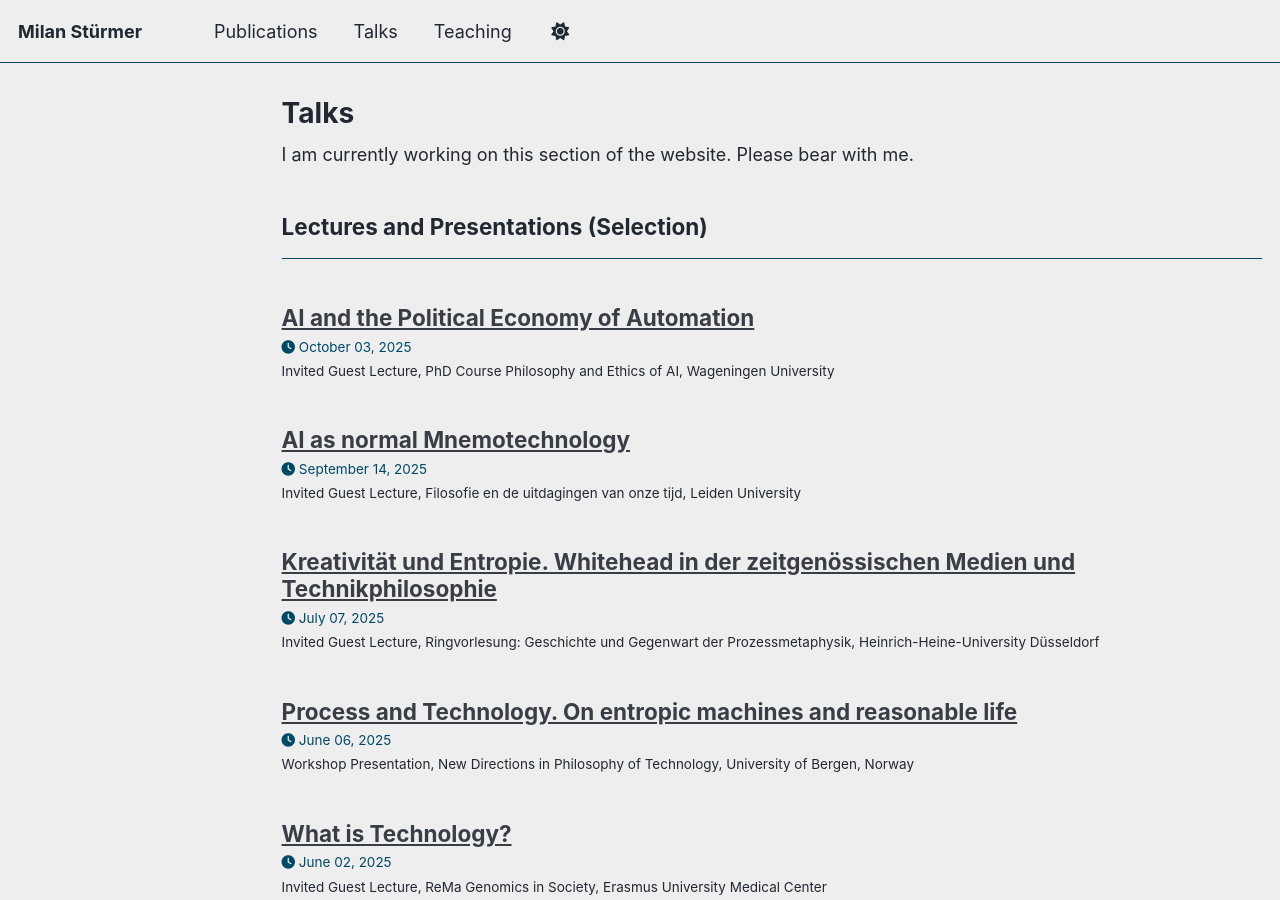
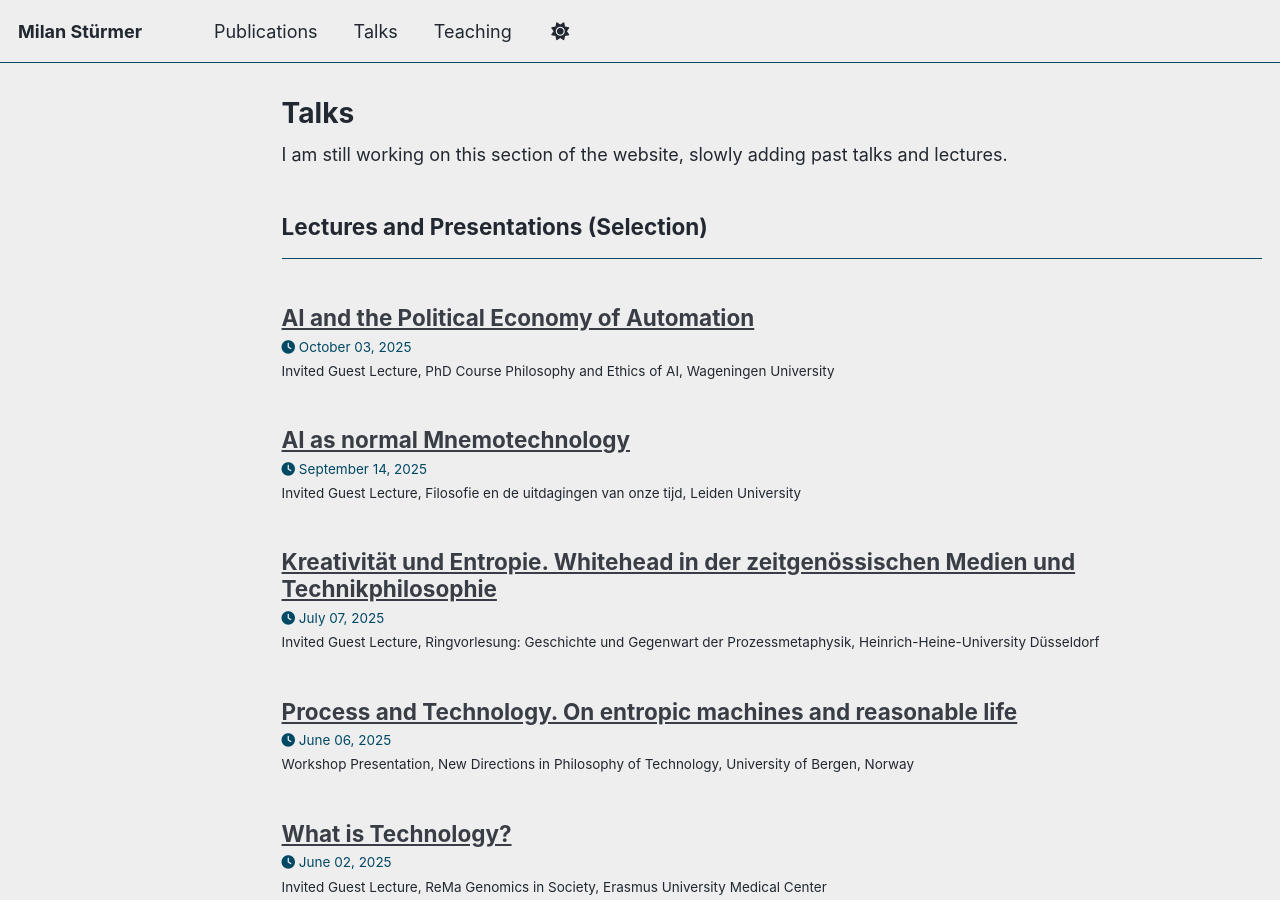
Before and after one commit to milanstuermer/milanstuermer.github.io, a Jekyll site: the page built from _pages/talks.html, in a window 1280 px wide and 900 px high. Built offline with Jekyll 4.4.1, drawn with Linux system fonts in a browser that asks for light colours; a script that is not in the unit is left out.

Commit message:
Update talks.html

```diff
--- a/_pages/talks.html
+++ b/_pages/talks.html
@@ -5,7 +5,7 @@ title: "Talks"
 author_profile: false
 ---
 
-I am currently working on this section of the website. Please bear with me.
+I am still working on this section of the website, slowly adding past talks and lectures.
 
 {% include base_path %}
 
```
